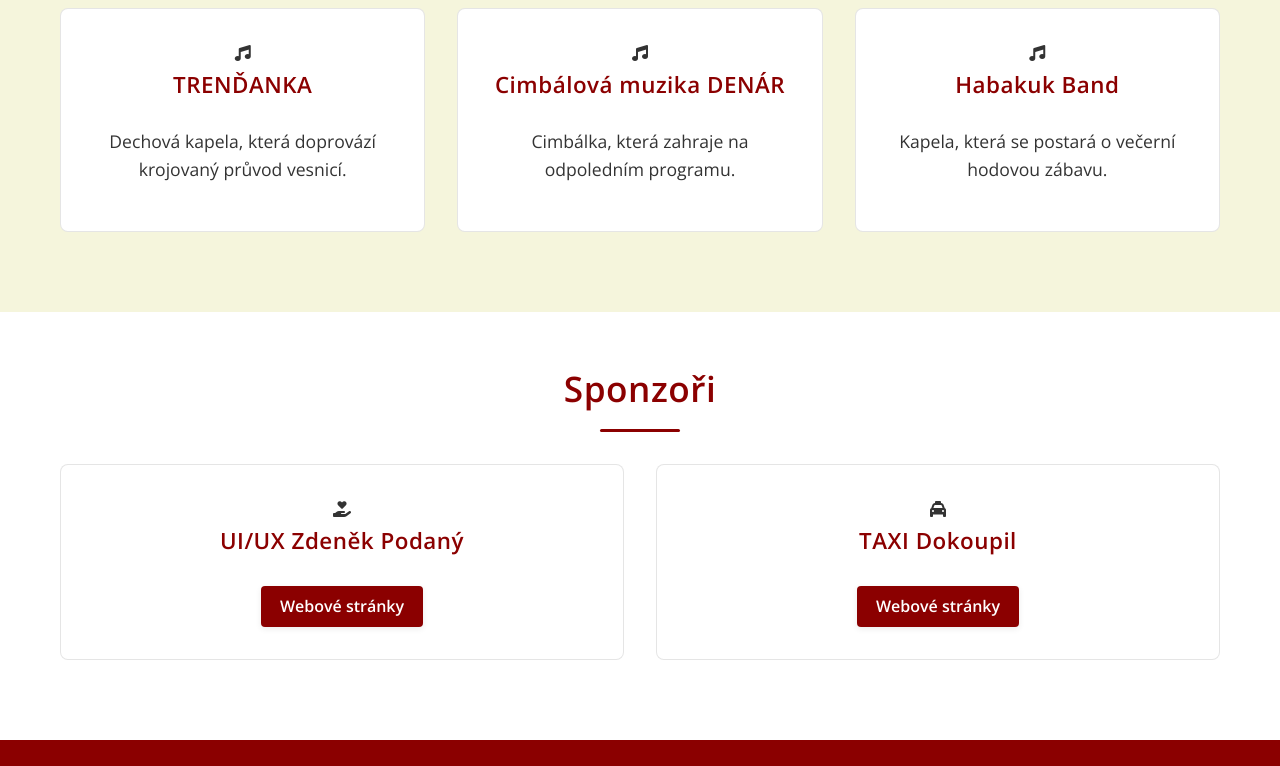
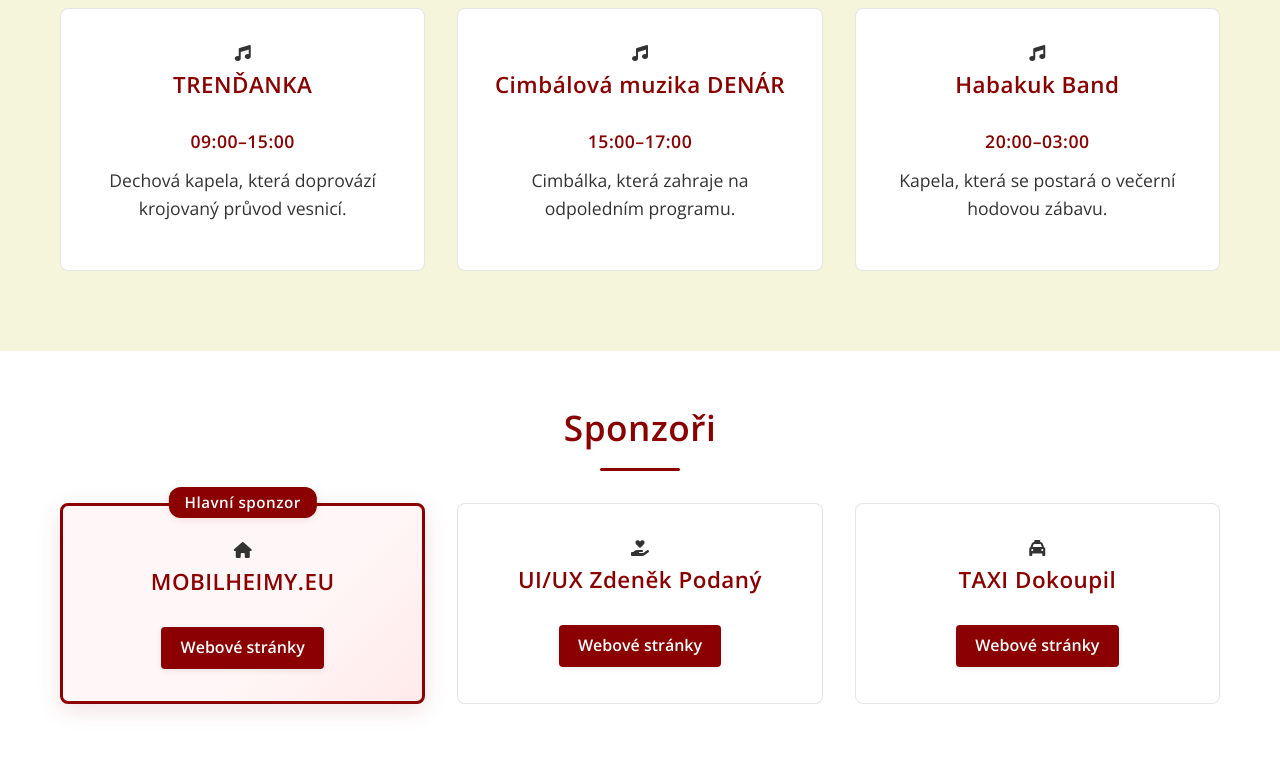
Before and after one commit to zdepodany/mackovskachasa, a plain HTML site: page hody.html in a window 1280 px wide. Shown: the part 3150-3916 px from the top of the page. Drawn offline with nearby package versions, Linux system fonts and the light colour scheme.

Commit message:
Add new sponsor, add time to bands

```diff
--- a/css/style.css
+++ b/css/style.css
@@ -1164,3 +1164,33 @@
         margin-top: 1rem;
     }
 }
+
+.main-sponsor {
+    border: 3px solid var(--primary-color);
+    background: linear-gradient(135deg, #fff7f7 60%, #ffeaea 100%);
+    box-shadow: 0 6px 24px rgba(139,0,0,0.12);
+    position: relative;
+}
+.main-sponsor::before {
+    content: "Hlavní sponzor";
+    position: absolute;
+    top: -1.2rem;
+    left: 50%;
+    transform: translateX(-50%);
+    background: var(--primary-color);
+    color: #fff;
+    padding: 0.2rem 1rem;
+    border-radius: 12px;
+    font-size: 0.95rem;
+    font-weight: 700;
+    letter-spacing: 0.5px;
+    box-shadow: 0 2px 8px rgba(139,0,0,0.10);
+}
+
+.band-time {
+    color: var(--primary-color);
+    font-weight: 600;
+    font-size: 1.1rem;
+    margin-bottom: 0.7rem;
+    letter-spacing: 0.5px;
+}
--- a/hody.html
+++ b/hody.html
@@ -135,16 +135,19 @@
                     <div class="band-card">
                         <div class="band-icon"><i class="fas fa-music"></i></div>
                         <h4>TRENĎANKA</h4>
+                        <div class="band-time">09:00–15:00</div>
                         <p>Dechová kapela, která doprovází krojovaný průvod vesnicí.</p>
                     </div>
                     <div class="band-card">
                         <div class="band-icon"><i class="fas fa-music"></i></div>
                         <h4>Cimbálová muzika DENÁR</h4>
+                        <div class="band-time">15:00–17:00</div>
                         <p>Cimbálka, která zahraje na odpoledním programu.</p>
                     </div>
                     <div class="band-card">
                         <div class="band-icon"><i class="fas fa-music"></i></div>
                         <h4>Habakuk Band</h4>
+                        <div class="band-time">20:00–03:00</div>
                         <p>Kapela, která se postará o večerní hodovou zábavu.</p>
                     </div>
                 </div>
@@ -155,6 +158,11 @@
             <div class="container">
                 <h2>Sponzoři</h2>
                 <div class="sponsors-grid">
+                    <div class="sponsor-card main-sponsor">
+                        <div class="sponsor-icon"><i class="fas fa-home"></i></div>
+                        <h4>MOBILHEIMY.EU</h4>
+                        <a href="https://www.mobilheimy.eu" target="_blank" rel="noopener noreferrer" class="sponsor-btn">Webové stránky</a>
+                    </div>
                     <div class="sponsor-card">
                         <div class="sponsor-icon"><i class="fas fa-hand-holding-heart"></i></div>
                         <h4>UI/UX Zdeněk Podaný</h4>
@@ -165,12 +173,6 @@
                         <h4>TAXI Dokoupil</h4>
                         <a href="https://taxidokoupil.cz" target="_blank" rel="noopener noreferrer" class="sponsor-btn">Webové stránky</a>
                     </div>
-                    <!--
-                    <div class="sponsor-card">
-                        <div class="sponsor-icon"><i class="fas fa-tools"></i></div>
-                        <h4>Klempířství Dokoupil</h4>
-                    </div>
-                    -->
                 </div>
             </div>
         </section>
```
